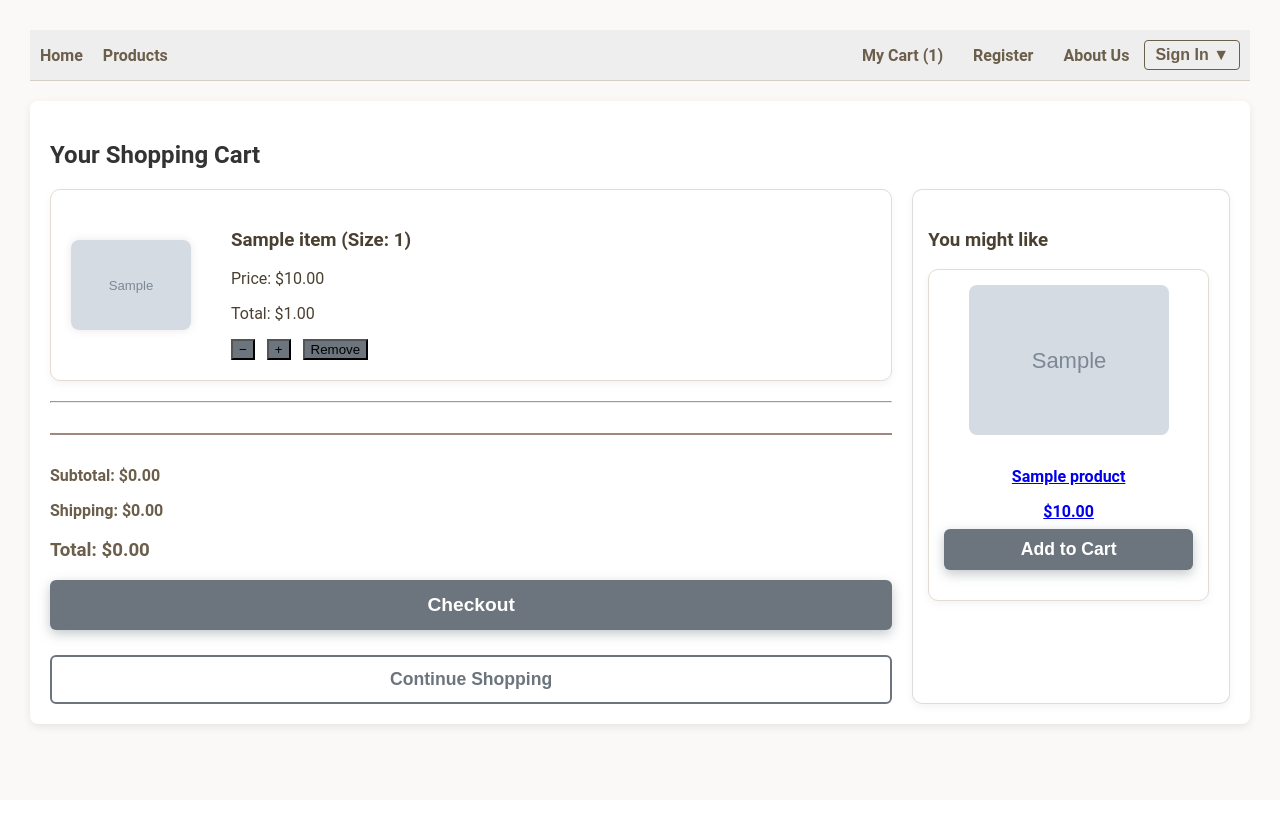
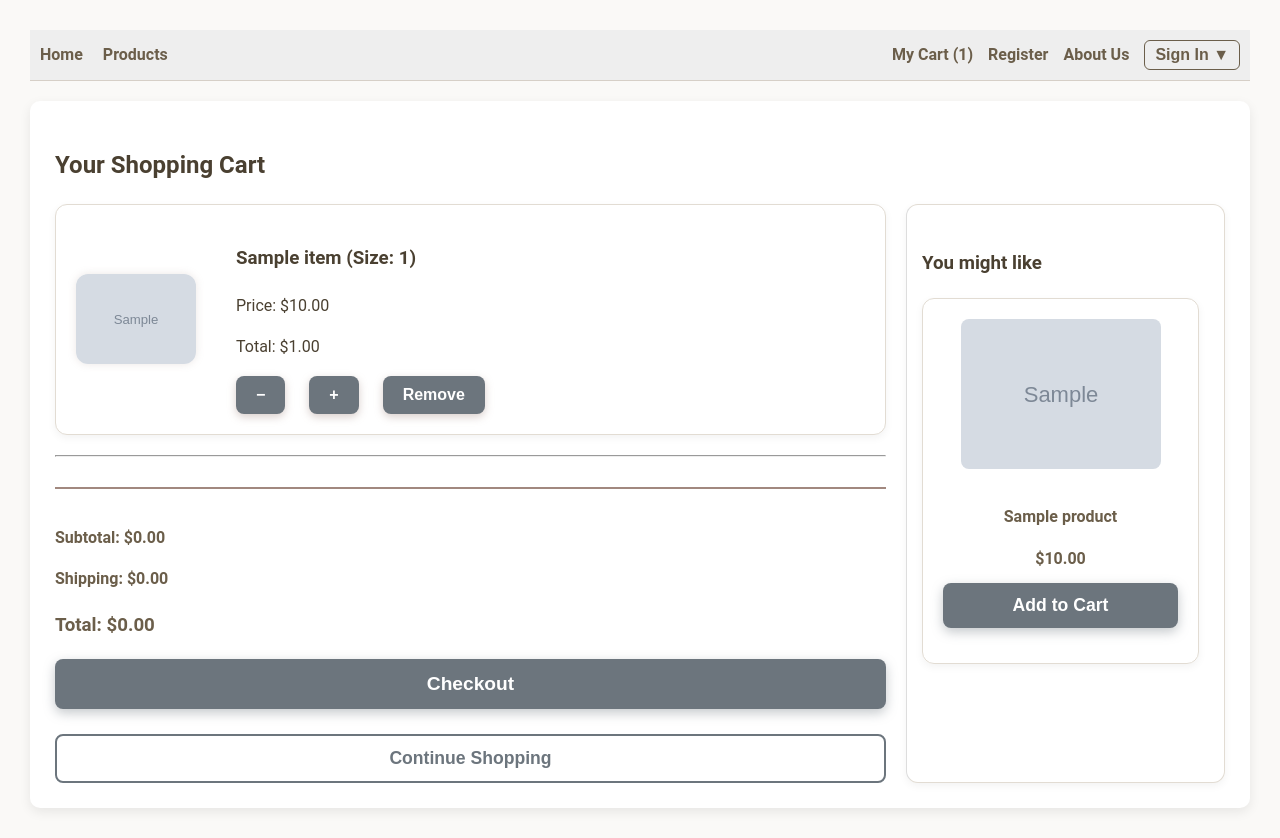
Before and after one commit to Mreigel/ecommerce-demo, a Flask app: template templates/cart.html in a window 1280 px wide. Before the commit the page ends 730 px from the top, so only its background shows below. Run offline with Flask 3, Linux system fonts and the light colour scheme; the template is opened without the code that fills it: most values are stand-ins (such as "Sample title", 1, 10 or a date in 2020); grey boxes marked "Sample" are stand-in pictures.

Commit message:
Standardized buttons and color scheme

```diff
--- a/static/styles.css
+++ b/static/styles.css
@@ -1,131 +1,123 @@
+/* Base & Typography */
 body {
   font-family: 'Roboto', Arial, sans-serif;
   margin: 30px;
   background-color: #faf9f7; /* very light warm beige */
-    color: #333333;            /* dark charcoal for text */
+  color: #333333;            /* dark charcoal */
+  line-height: 1.6;
+  font-size: 1rem;
 }
 
+a {
+  color: #6b5e4a;
+  text-decoration: none;
+  transition: color 0.3s ease;
+  font-weight: 600;
+}
+
+a:hover {
+  color: #a1887f;
+}
+
+/* Navigation */
 nav {
   margin-bottom: 20px;
-    overflow: visible; /* allow dropdown to show outside nav */
   position: relative;
   z-index: 1000;
   border-bottom: 1px solid #d6cfc7; /* soft warm border */
   padding: 10px 0;
-    display: flex;            /* flex layout for easy alignment */
-    justify-content: space-between; /* left and right sections */
+  display: flex;
+  justify-content: space-between;
   align-items: center;
 }
 
-/* Left side nav items */
-.nav-left {
-    display: flex;
-    gap: 20px;
-}
-
-/* Right side nav items */
+.nav-left,
 .nav-right {
   display: flex;
   gap: 20px;
   align-items: center;
-    position: relative; /* for dropdown positioning */
 }
 
-/* Dropdown container wrapping the signin button and dropdown */
+.nav-right {
+  position: relative;
+}
+
+/* Sign In Dropdown */
 .nav-signin {
   position: relative;
   display: inline-block;
 }
 
-/* Sign In button style */
 #signin-btn {
   cursor: pointer;
-    padding: 5px 12px;
+  padding: 6px 14px;
   background: none;
   border: 1px solid #6b5e4a;
-    border-radius: 4px;
+  border-radius: 6px;
   color: #6b5e4a;
   font-weight: 600;
-    font-size: 1em;
+  font-size: 1rem;
+  transition: background-color 0.3s ease, color 0.3s ease;
 }
 
-/* Dropdown menu style */
+#signin-btn:hover {
+  background-color: #6b5e4a;
+  color: white;
+}
+
 #signin-dropdown {
-    display: none; /* hidden by default */
+  display: none;
   position: absolute;
-    top: 110%; /* just below the button */
+  top: 110%;
   right: 0;
   background: white;
   border: 1px solid #ccc;
   padding: 15px;
   width: 260px;
-    box-shadow: 0 2px 8px rgba(0,0,0,0.15);
-    z-index: 1100; /* above nav */
-    border-radius: 6px;
+  box-shadow: 0 2px 8px rgba(0, 0, 0, 0.15);
+  border-radius: 8px;
+  z-index: 1100;
 }
 
-/* Links inside dropdown */
 #signin-dropdown div a {
   color: #6b5e4a;
   text-decoration: none;
+  font-size: 0.9rem;
   margin: 0 5px;
-    font-size: 0.9em;
 }
 
 #signin-dropdown div a:hover {
   text-decoration: underline;
 }
 
-/* Nav links base style */
-nav a {
-    text-decoration: none;
-    color: #6b5e4a; /* muted warm brown */
-    font-weight: 600;
-    transition: color 0.3s ease;
-    font-size: 1em;
+/* Content Panel */
+.content {
+  background: white;
+  padding: 25px;
+  border-radius: 10px;
+  box-shadow: 0 4px 12px rgba(0, 0, 0, 0.08);
+  color: #4a4031;
 }
 
-/* Nav link hover effect */
-nav a:hover {
-    color: #a1887f; /* lighter warm brown on hover */
-}
-
-/* Override margins specifically for right nav links */
-.nav-right a {
-    margin-left: 15px;
-    margin-right: 0;
-}
-
-/* Clearfix no longer needed since flexbox is used */
-/* You can remove nav::after if present */
-
-
-.content {
-    background: #ffffff; /* crisp white panel */
-    padding: 20px;
-    border-radius: 8px;
-    box-shadow: 0 3px 8px rgba(0,0,0,0.08);
-}
-
-/* Hero section */
+/* Hero Section */
 .hero {
   height: 550px;
   background-size: cover;
   background-position: center;
   position: relative;
   overflow: hidden;
+  border-radius: 14px;
+  box-shadow: 0 6px 18px rgba(0, 0, 0, 0.3);
+  color: white;
   transition: background-image 1s ease-in-out;
-    border-radius: 12px;
-    box-shadow: 0 6px 18px rgba(0,0,0,0.3);
-    color: white;
 }
 
 .hero::before {
   content: "";
   position: absolute;
   inset: 0;
-    background: rgba(0, 0, 0, 0.45); /* dark overlay */
-    border-radius: 12px;
+  background: rgba(0, 0, 0, 0.45);
+  border-radius: 14px;
   z-index: 0;
 }
 
@@ -136,72 +128,180 @@
   padding-top: 120px;
 }
 
-
 .hero h1 {
-    font-size: 4em;
-    margin-bottom: 10px;
+  font-size: 4rem;
   font-weight: 700;
+  margin-bottom: 12px;
 }
 
 .hero p {
-    font-size: 1.75em;
-    margin-bottom: 20px;
+  font-size: 1.75rem;
+  margin-bottom: 24px;
 }
 
 .hero button {
-    background-color: #6c757d; /* grey*/
+  background-color: #6c757d;
   color: white;
   border: none;
   padding: 16px 40px;
-    font-size: 1.25em;
+  font-size: 1.25rem;
   cursor: pointer;
-    border-radius: 6px;
+  border-radius: 8px;
+  box-shadow: 0 4px 12px rgba(161, 136, 127, 0.4);
   transition: background-color 0.3s ease;
-    box-shadow: 0 4px 12px rgba(161,136,127,0.4);
 }
 
 .hero button:hover {
-    background-color: #495057; /* darker grey on hover */
+  background-color: #495057;
 }
 
-/* Product cards */
+/* Typography - Tangerine font */
+.tangerine-regular {
+  font-family: "Tangerine", cursive !important;
+  font-weight: 400 !important;
+  font-size: 4.375rem !important;
+  letter-spacing: 1px !important;
+  color: #6b5e4a !important;
+}
+
+.tangerine-bold {
+  font-family: "Tangerine", cursive !important;
+  font-weight: 700 !important;
+  font-size: 5.25rem !important;
+  letter-spacing: 1.5px !important;
+  color: #6b5e4a !important;
+}
+
+/* Buttons - Primary & Secondary */
+.btn-primary,
+button.btn-primary {
+  background-color: #6c757d;
+  color: white;
+  border: none;
+  padding: 14px 30px;
+  border-radius: 8px;
+  font-size: 1.2rem;
+  font-weight: 700;
+  cursor: pointer;
+  box-shadow: 0 4px 12px rgba(108, 117, 125, 0.4);
+  transition: background-color 0.3s ease;
+  width: 100%;
+  margin-bottom: 15px;
+}
+
+.btn-primary:hover,
+button.btn-primary:hover {
+  background-color: #495057;
+}
+
+.btn-secondary,
+button.btn-secondary {
+  background-color: transparent;
+  color: #6c757d;
+  border: 2px solid #6c757d;
+  padding: 12px 28px;
+  border-radius: 8px;
+  font-size: 1.1rem;
+  font-weight: 700;
+  cursor: pointer;
+  transition: all 0.3s ease;
+  width: 100%;
+}
+
+.btn-secondary:hover,
+button.btn-secondary:hover {
+  background-color: #6c757d;
+  color: white;
+  border-color: #495057;
+}
+
+/* Forms */
+form label {
+  display: block;
+  font-weight: 600;
+  margin-bottom: 8px;
+  color: #4a4031;
+}
+
+select,
+input[type="text"],
+input[type="number"],
+input[type="email"],
+input[type="password"],
+textarea {
+  font-family: 'Roboto', Arial, sans-serif;
+  font-size: 1rem;
+  padding: 10px 14px;
+  border: 1px solid #e2dcd3;
+  border-radius: 8px;
+  background-color: white;
+  color: #4a4031;
+  width: 100%;
+  box-sizing: border-box;
+  margin-bottom: 20px;
+  transition: border-color 0.3s ease, box-shadow 0.3s ease;
+}
+
+select {
+  cursor: pointer;
+  min-width: 150px;
+}
+
+select:focus,
+input:focus,
+textarea:focus {
+  outline: none;
+  border-color: #a1887f;
+  box-shadow: 0 0 8px rgba(161, 136, 127, 0.5);
+}
+
+/* Product Image */
+.product-image {
+  max-width: 300px;
+  border-radius: 12px;
+  display: block;
+  margin: 0 auto 20px auto;
+}
+
+/* Product Cards */
 .product-card {
-    background-color: #ffffff;
-    border: 1px solid #e2dcd3; /* very soft beige border */
-    border-radius: 10px;
+  background-color: white;
+  border: 1px solid #e2dcd3;
+  border-radius: 12px;
   width: 300px;
-    padding: 20px;
-    box-shadow: 0 3px 8px rgba(0,0,0,0.05);
+  padding: 25px;
+  box-shadow: 0 3px 8px rgba(0, 0, 0, 0.05);
   text-align: center;
+  color: #4a4031;
   transition: transform 0.2s ease, box-shadow 0.2s ease;
-    color: #4a4031; /* warm dark text */
 }
 
 .product-card:hover {
   transform: translateY(-5px);
-    box-shadow: 0 8px 18px rgba(161,136,127,0.3);
+  box-shadow: 0 8px 18px rgba(161, 136, 127, 0.3);
 }
 
 .product-card h3 {
-    margin-bottom: 12px;
-    font-weight: 600;
+  margin-bottom: 16px;
+  font-weight: 700;
 }
 
 .price {
   font-weight: 700;
-    margin-bottom: 18px;
-    color: #6b5e4a; /* accent color */
+  margin-bottom: 24px;
+  color: #6b5e4a;
 }
 
 .product-card button {
   background-color: #6c757d;
   color: white;
   border: none;
-    padding: 12px 24px;
+  padding: 14px 28px;
   cursor: pointer;
-    border-radius: 6px;
-    font-size: 1em;
+  border-radius: 8px;
+  font-size: 1rem;
   transition: background-color 0.3s ease;
+  width: 100%;
 }
 
 .product-card button:hover {
@@ -247,82 +337,55 @@
 
 .cart-item {
   display: flex;
-    background-color: #ffffff;
+  background-color: white;
   border: 1px solid #e2dcd3;
-    border-radius: 10px;
+  border-radius: 12px;
   padding: 20px;
   align-items: center;
-    box-shadow: 0 3px 8px rgba(0,0,0,0.05);
+  box-shadow: 0 3px 8px rgba(0, 0, 0, 0.05);
   color: #4a4031;
 }
 
 .cart-item-image {
   width: 120px;
   height: auto;
-    border-radius: 8px;
+  border-radius: 12px;
   margin-right: 25px;
-    box-shadow: 0 0 8px rgba(161,136,127,0.2);
+  box-shadow: 0 0 8px rgba(161, 136, 127, 0.2);
 }
 
 .cart-item-details {
   flex-grow: 1;
 }
 
-.products-grid {
-    display: flex;
-    flex-wrap: wrap;          /* allows cards to wrap to next line if needed */
-    gap: 30px;                /* space between cards */
-    justify-content: center;  /* center cards horizontally */
-    margin-bottom: 60px;
-}
-
-.about-page {
-    max-width: 800px;
-    margin: 0 auto;
-    line-height: 1.6;
-    font-size: 1.125em;
-    color: #4a4031; /* keep consistent with your warm theme */
-}
-
-.about-page h2 {
-    font-weight: 700;
-    margin-bottom: 20px;
-}
-
-/* Cart buttons (+, -, Remove, Checkout) */
-.cart-item button,
-.cart-summary button,
-.cart-right form button {
-    background-color: #6c757d; /* gray
+.cart-item button {
+  background-color: #6c757d;
   color: white;
   border: none;
-    padding: 8px 16px;
-    margin-right: 8px;
-    border-radius: 6px;
+  padding: 10px 20px;
+  margin-right: 12px;
+  border-radius: 8px;
   font-weight: 600;
   cursor: pointer;
   transition: background-color 0.3s ease;
-    box-shadow: 0 3px 8px rgba(161,136,127,0.4);
-    font-size: 1em;
+  font-size: 1rem;
+  box-shadow: 0 3px 8px rgba(161, 136, 127, 0.4);
 }
 
-.cart-item button:hover,
-.cart-summary button:hover,
-.cart-right form button:hover {
-    background-color: #6b5e4a; /* gray */
+.cart-item button:hover {
+  background-color: #6b5e4a;
 }
 
-/* Quantity input styling */
 .cart-item input[type="number"] {
   width: 60px;
-    padding: 6px 8px;
-    font-size: 1em;
+  padding: 8px 10px;
+  font-size: 1rem;
   border: 1px solid #e2dcd3;
-    border-radius: 6px;
+  border-radius: 8px;
   text-align: center;
-    margin-right: 10px;
+  margin-right: 12px;
   color: #4a4031;
-    box-shadow: 0 1px 3px rgba(0,0,0,0.05);
+  box-shadow: 0 1px 3px rgba(0, 0, 0, 0.05);
   transition: border-color 0.3s ease;
 }
 
@@ -331,69 +394,24 @@
   outline: none;
 }
 
-/* Recommended products container */
-.cart-right {
-    background-color: #fff;
-    padding: 20px;
-    border: 1px solid #e2dcd3;
-    border-radius: 10px;
-    box-shadow: 0 3px 8px rgba(0,0,0,0.05);
-    color: #4a4031;
-}
-
-/* Recommended product card */
-.recommended-item {
-    border: 1px solid #e2dcd3;
-    border-radius: 10px;
-    padding: 15px;
-    margin-bottom: 20px;
-    box-shadow: 0 3px 8px rgba(0,0,0,0.05);
-    text-align: center;
-    transition: box-shadow 0.3s ease, transform 0.3s ease;
-}
-
-.recommended-item:hover {
-    box-shadow: 0 8px 18px rgba(161,136,127,0.3);
-    transform: translateY(-5px);
-}
-
-.recommended-item img {
-    max-width: 100%;
-    height: auto;
-    border-radius: 8px;
-    margin-bottom: 12px;
-}
-
-.recommended-item p {
-    font-weight: 600;
-    margin-bottom: 8px;
-}
-
-/* Add to Cart button in recommended items */
-.cart-right form button {
-    width: 100%;
-    padding: 10px 0;
-    font-size: 1.1em;
-}
-
-/* Cart summary styling */
+/* Cart Summary */
 .cart-summary {
   border-top: 2px solid #a1887f;
-    padding-top: 15px;
+  padding-top: 20px;
   margin-top: 30px;
-    font-weight: 600;
+  font-weight: 700;
   color: #6b5e4a;
 }
 
-/* Checkout button bigger */
 .cart-summary button {
   width: 100%;
-    padding: 14px 0;
-    font-size: 1.3em;
-    margin-top: 15px;
+  padding: 16px 0;
+  font-size: 1.3rem;
+  margin-top: 20px;
+  border-radius: 8px;
 }
 
-/* Continue Shopping link */
+/* Continue Shopping Link */
 .cart-summary a {
   display: inline-block;
   margin-top: 20px;
@@ -407,42 +425,59 @@
   color: #6b5e4a;
 }
 
-/* Primary button style (Checkout, Add to Cart) */
-.btn-primary {
-  background-color: #6c757d; /* medium gray */
-  color: white;
-  border: none;
-  padding: 14px 30px;
-  border-radius: 6px;
-  font-size: 1.2em;
-  font-weight: 700;
-  cursor: pointer;
-  box-shadow: 0 4px 12px rgba(108,117,125,0.4);
-  transition: background-color 0.3s ease;
-  margin-bottom: 15px;
-  width: 100%;
+/* Recommended Products */
+.cart-right {
+  background-color: white;
+  padding: 25px;
+  border: 1px solid #e2dcd3;
+  border-radius: 12px;
+  box-shadow: 0 3px 8px rgba(0, 0, 0, 0.05);
+  color: #4a4031;
 }
 
-.btn-primary:hover {
-  background-color: #495057; /* darker gray on hover */
+.recommended-item {
+  border: 1px solid #e2dcd3;
+  border-radius: 12px;
+  padding: 20px;
+  margin-bottom: 20px;
+  box-shadow: 0 3px 8px rgba(0, 0, 0, 0.05);
+  text-align: center;
+  transition: box-shadow 0.3s ease, transform 0.3s ease;
 }
 
-/* Secondary button style (Continue Shopping, Start Shopping) */
-.btn-secondary {
-  background-color: transparent;
-  color: #6c757d;
-  border: 2px solid #6c757d;
-  padding: 12px 28px;
-  border-radius: 6px;
-  font-size: 1.1em;
-  font-weight: 700;
-  cursor: pointer;
-  transition: all 0.3s ease;
-  width: 100%;
+.recommended-item:hover {
+  box-shadow: 0 8px 18px rgba(161, 136, 127, 0.3);
+  transform: translateY(-5px);
 }
 
-.btn-secondary:hover {
-  background-color: #6c757d;
-  color: white;
-  border-color: #495057;
+.recommended-item img {
+  max-width: 100%;
+  height: auto;
+  border-radius: 12px;
+  margin-bottom: 12px;
 }
+
+.recommended-item p {
+  font-weight: 600;
+  margin-bottom: 12px;
+}
+
+.cart-right form button {
+  width: 100%;
+  padding: 12px 0;
+  font-size: 1.1rem;
+  border-radius: 8px;
+}
+
+/* Utility Helpers */
+.text-center {
+  text-align: center;
+}
+
+.mt-20 {
+  margin-top: 20px;
+}
+
+.mb-20 {
+  margin-bottom: 20px;
+}
```
Also changed, not shown: other parts of static/styles.css (+10 -20 lines), static/images/cartimage.jpg (added). Lines whose indentation alone changed are shown as unchanged.
